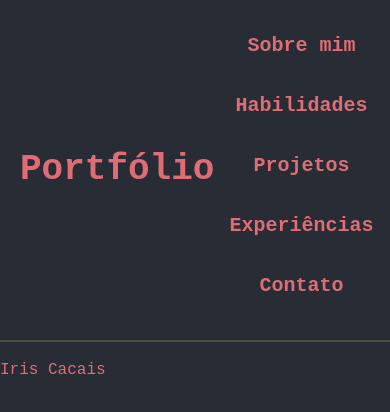
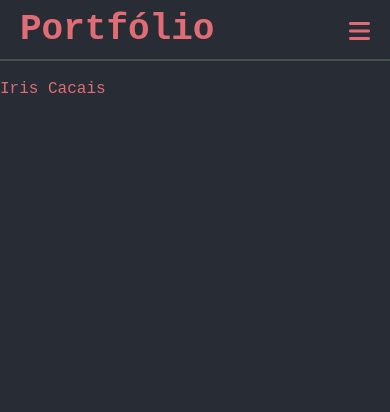
Before and after one commit to iriscacais/iris-cacais-portfolio, a React (Create React App) app in the folder iris-cacais-portfolio/: page / in a window 390 px wide. Shown: the top 412 px of the page. Built offline with nearby package versions, Linux system fonts and the light colour scheme.

Commit message:
navbar finalizada

```diff
--- a/iris-cacais-portfolio/public/index.html
+++ b/iris-cacais-portfolio/public/index.html
@@ -39,6 +39,6 @@
 
       To begin the development, run `npm start` or `yarn start`.
       To create a production bundle, use `npm run build` or `yarn build`.
-    -->
+    --><script src="https://kit.fontawesome.com/b7682de7b5.js" crossorigin="anonymous"></script>
   </body>
 </html>
--- a/iris-cacais-portfolio/src/App.css
+++ b/iris-cacais-portfolio/src/App.css
@@ -1,3 +1,8 @@
+* {
+  box-sizing: border-box;
+  margin: 0;
+  padding: 0;
+}
 body {
   background-color: #282c34;
   color: #E06C75;
@@ -41,18 +46,55 @@ hr {
   margin-top: 8px;
 }
 
-.navbar {
+#navbar {
   align-items: center;
   display: flex;
   justify-content: center;
-
 }
 
-.navbar li {
+#navbar li {
   list-style: none;
   padding: 15px;
 }
 
+.mobile {
+  display: none;
+}
+
 .mobile i {
   color: #E06C75;
+  align-items: center;
 }
+
+@media screen and (max-width: 769px) {
+  #navbar {
+    align-items: flex-start;
+    display: flex;
+    flex-direction: column;
+    height: 100vh;
+    justify-content: flex-start;
+    right: -300px;
+    padding: 40px 0 0 10px;
+    position: fixed;
+    transition: 0.3s ease-in-out;
+    top: 90px;
+    width: 300px;
+  }
+
+  #navbar.active {
+    right: 0px;
+  }
+
+  #navbar li {
+   margin-bottom: 25px;
+  }
+
+  .mobile {
+    display: block;
+  }
+
+  .mobile i {
+    font-size: 24px;
+    cursor: pointer;
+  }
+}
--- a/iris-cacais-portfolio/src/components/Header.js
+++ b/iris-cacais-portfolio/src/components/Header.js
@@ -2,6 +2,10 @@ import React from 'react';
 
 class Header extends React.Component {
     state = { clicked: false };
+
+    handleClick = () => {
+        this.setState({clicked: !this.state.clicked})
+    }
     render() {
         return (
             <header>
@@ -10,18 +14,18 @@ class Header extends React.Component {
                   <h1>Portfólio</h1>
                 </a>
                 <div>
-                    <ul  className="navbar">
-                        <li><a href="index.html">Sobre mim</a></li>
+                    <ul  id="navbar" className={this.state.clicked ? "#navbar active" : "#navbar"}>
+                        <li><a href="index.html">Sobre</a></li>
                         <li><a href="index.html">Habilidades</a></li>
                         <li><a href="index.html">Projetos</a></li>
                         <li><a href="index.html">Experiências</a></li>
                         <li><a href="index.html">Contato</a></li>
                     </ul>
                 </div>
-                {/* <div className="mobile">
-                    <i id="bar" className= {this.state.clicked ? "bi bi-x" : "bi bi-list" }></i>
+                <div className="mobile" onClick={this.handleClick}>
+                    <i id="bar" className= {this.state.clicked ? "fa-solid fa-x" : "fa-solid fa-bars" }></i>
 
-                </div> */}
+                </div>
 
               </nav>
 
```
